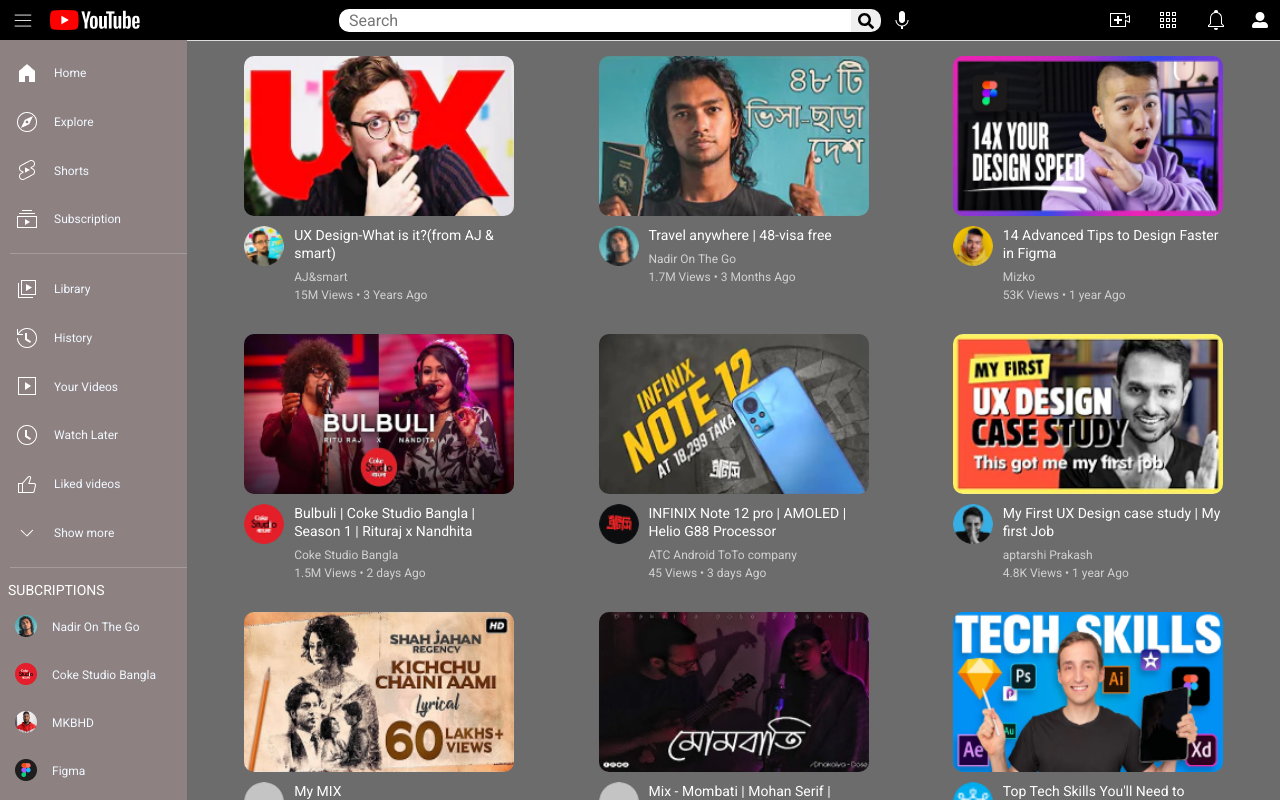
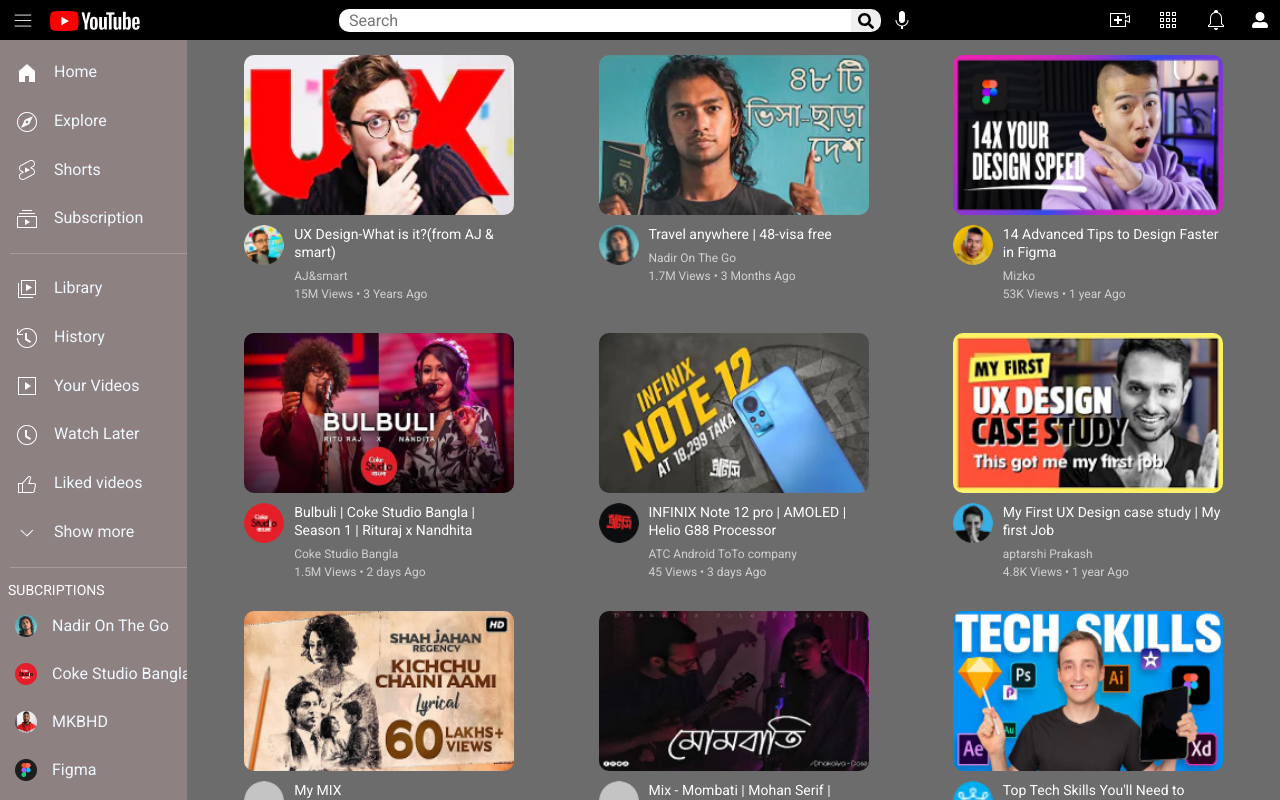
Before and after one commit to YasvanthSIET/youtube-clone, a React (Create React App) app: page / in a window 1280 px wide. Built offline with nearby package versions, Linux system fonts and the light colour scheme.

Commit message:
upadted files commited

```diff
--- a/src/App.css
+++ b/src/App.css
@@ -7,6 +7,8 @@
 body {
 	font-family: 'Roboto', sans-serif;
 }
+
+/* TopNav starts */
 .header {
 	background-color: black;
     display: flex;
@@ -41,11 +43,16 @@
 	border: none;
 	border-radius: 0 10px 10px 0;
 }
+/* Topnav ends */
+
+/* Main-body starts */
 main {
 	height: calc(100vh - 40px);
 	display: flex;
 	background-color: #00000093;
 }
+
+/* side-navigation starts */
 .side-nav {
     height: 100%;
     width: 220px;
@@ -124,14 +131,13 @@
 	background-color: rgb(0, 0, 0);
 	border-radius: 50px;
 }
+/* side-navigation ends */
 
-/* content starts */
-
+/* video-content starts */
 .content {
 	width: 100%;
 	height: 100%;
 	padding: 15px 15px;
-	border-top: 1px solid #ddd;
 	overflow-y: scroll;
 }
 .content::-webkit-scrollbar{
@@ -152,7 +158,6 @@
 	height: 170px;
 }
 .thumbnail img {
-	/* object-fit: cover; */
 	border-radius: 10px;
 	height: 94%;
 	width: 100%;
@@ -177,14 +182,16 @@
 	font-size: 14px;
 	margin-bottom: 6px;
 }
-.title a,span {
+.title span {
 	text-decoration: none;
 	color: rgba(255, 255, 255, 0.685);
 	font-size: 12px;
 }
+/* video-content ends */
 
-/* content ends */
+/* Main-body engs */
 
+/* media queries */
 @media screen and (width:1024px){
 	.video{
 		width: 25vw;
@@ -235,7 +242,6 @@
 	}
 }
 
-
 @media screen and (min-width:480px){
 	#search-icon{
 		display: none;
--- a/src/Body.js
+++ b/src/Body.js
@@ -40,6 +40,7 @@
 const Body = () => {
     return(
         <main>
+            {/* Side-NavBar  */}
             <div className="side-nav">
                 <ul className="nav my-2">
                     <li className="nav-link active"><img src={home} alt="home" /><span>Home</span></li>
@@ -65,6 +66,8 @@
                     </div>
                 </ul>
             </div>
+
+            {/* Video-Content */}
             <div className="content">
                 <div class="videos">
                     <div class="video">
@@ -79,8 +82,8 @@
                                 <h3>
                                     UX Design-What is it?(from AJ & smart)
                                 </h3>
-                                <a href="#">AJ&smart</a>
-                                <span> 15M Views • 3 Years Ago </span>
+                                <span>AJ&smart</span>
+                                <span>15M Views • 3 Years Ago </span>
                             </div>
                         </div>
                     </div>
@@ -96,8 +99,8 @@
                                 <h3>
                                     Travel anywhere | 48-visa free
                                 </h3>
-                                <a href="#">Nadir On The Go</a>
-                                <span> 1.7M Views • 3 Months Ago </span>
+                                <span>Nadir On The Go</span>
+                                <span>1.7M Views • 3 Months Ago </span>
                             </div>
                         </div>
                     </div>
@@ -113,8 +116,8 @@
                                 <h3>
                                     14 Advanced Tips to Design Faster in Figma
                                 </h3>
-                                <a href="#">Mizko</a>
-                                <span> 53K Views • 1 year Ago </span>
+                                <span>Mizko</span>
+                                <span>53K Views • 1 year Ago </span>
                             </div>
                         </div>
                     </div>
@@ -130,8 +133,8 @@
                                 <h3>
                                     Bulbuli | Coke Studio Bangla | Season 1 | Rituraj x Nandhita
                                 </h3>
-                                <a href="#">Coke Studio Bangla</a>
-                                <span> 1.5M Views • 2 days Ago </span>
+                                <span>Coke Studio Bangla</span>
+                                <span>1.5M Views • 2 days Ago </span>
                             </div>
                         </div>
                     </div>
@@ -147,8 +150,8 @@
                                 <h3>
                                     INFINIX Note 12 pro | AMOLED | Helio G88 Processor
                                 </h3>
-                                <a href="#">ATC Android ToTo company</a>
-                                <span> 45 Views • 3 days Ago </span>
+                                <span>ATC Android ToTo company</span>
+                                <span>45 Views • 3 days Ago </span>
                             </div>
                         </div>
                     </div>
@@ -164,8 +167,8 @@
                                 <h3>
                                     My First UX Design case study | My first Job
                                 </h3>
-                                <a href="#">aptarshi Prakash</a>
-                                <span> 4.8K Views • 1 year Ago </span>
+                                <span>aptarshi Prakash</span>
+                                <span>4.8K Views • 1 year Ago </span>
                             </div>
                         </div>
                     </div>
@@ -181,7 +184,7 @@
                                 <h3>
                                     My MIX
                                 </h3>
-                                <a href="#">Lopamudhra Mithra, Anupam Roy and more</a>
+                                <span>Lopamudhra Mithra, Anupam Roy and more</span>
                                 <span></span>
                             </div>
                         </div>
@@ -198,7 +201,7 @@
                                 <h3>
                                     Mix - Mombati | Mohan Serif | Dhakaiya Dose | Mahib Ashan ft Anifa
                                 </h3>
-                                <a href="#">Mohan Serif, Odd Signature, Shayan Chowdry Amob and more</a>
+                                <span>Mohan Serif, Odd Signature, Shayan Chowdry Amob and more</span>
                                 <span></span>
                             </div>
                         </div>
@@ -215,8 +218,8 @@
                                 <h3>
                                     Top Tech Skills You'll Need to Thrive in the Future Workforce
                                 </h3>
-                                <a href="#">Tiff in Tech</a>
-                                <span> 2M Views • 4 Months Ago </span>
+                                <span>Tiff in Tech</span>
+                                <span>2M Views • 4 Months Ago </span>
                             </div>
                         </div>
                     </div>
@@ -232,8 +235,8 @@
                                 <h3>
                                     Day in a life at Google
                                 </h3>
-                                <a href="#">Rishab Kumar</a>
-                                <span> 1M Views • 3 years Ago </span>
+                                <span>Rishab Kumar</span>
+                                <span>1M Views • 3 years Ago </span>
                             </div>
                         </div>
                     </div>
@@ -249,8 +252,8 @@
                                 <h3>
                                     What is Microsoft - Explained
                                 </h3>
-                                <a href="#">Kevin Startvert</a>
-                                <span> 897K Views • 9 Months Ago </span>
+                                <span>Kevin Startvert</span>
+                                <span>897K Views • 9 Months Ago </span>
                             </div>
                         </div>
                     </div>
@@ -266,8 +269,8 @@
                                 <h3>
                                     Incredible Gobi Desert Tour, Mongolia | DJI Mavic Pro
                                 </h3>
-                                <a href="#">Drink Tea & Travel</a>
-                                <span> 94K Views • 6 years Ago </span>
+                                <span>Drink Tea & Travel</span>
+                                <span>94K Views • 6 years Ago </span>
                             </div>
                         </div>
                     </div>
```
